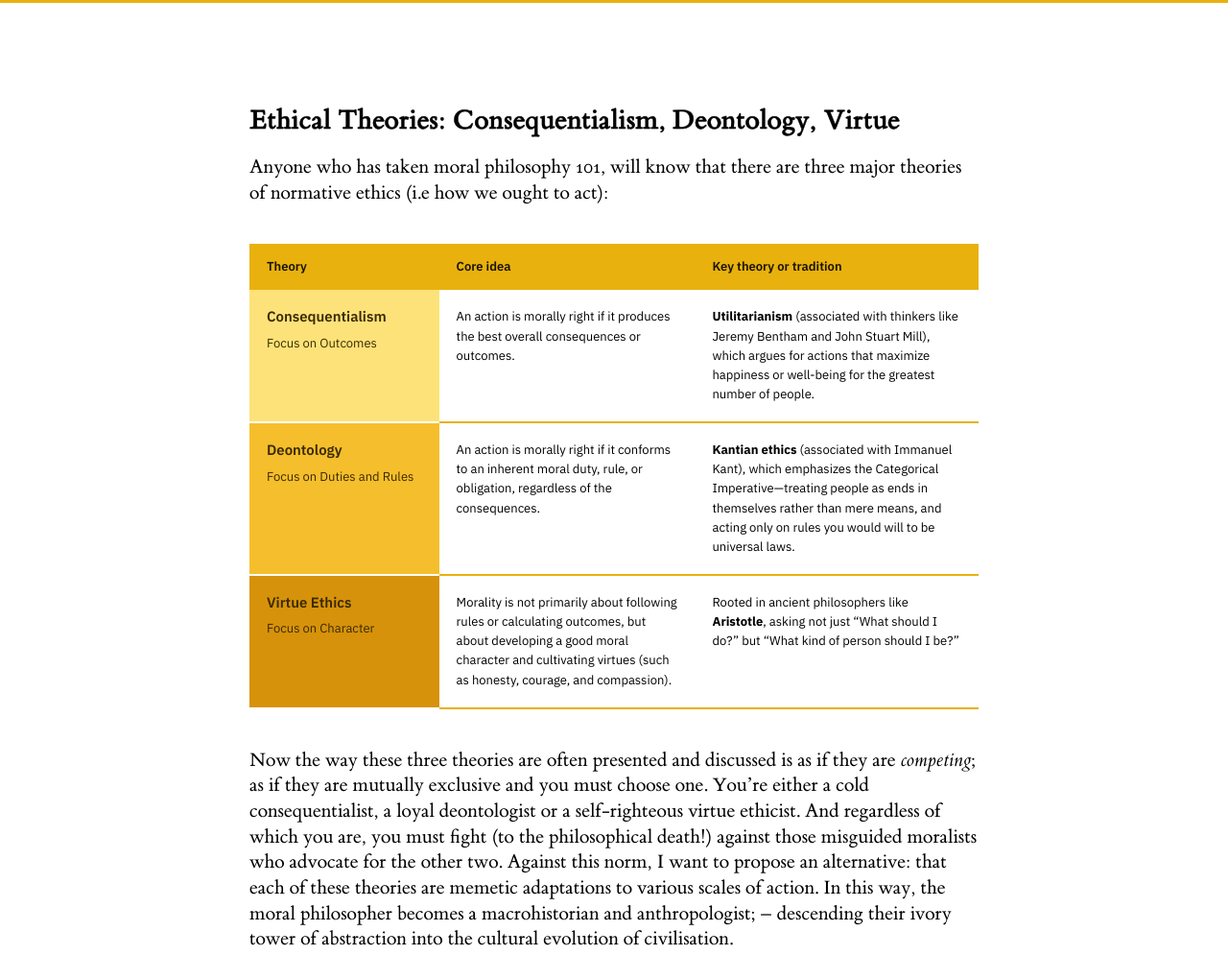
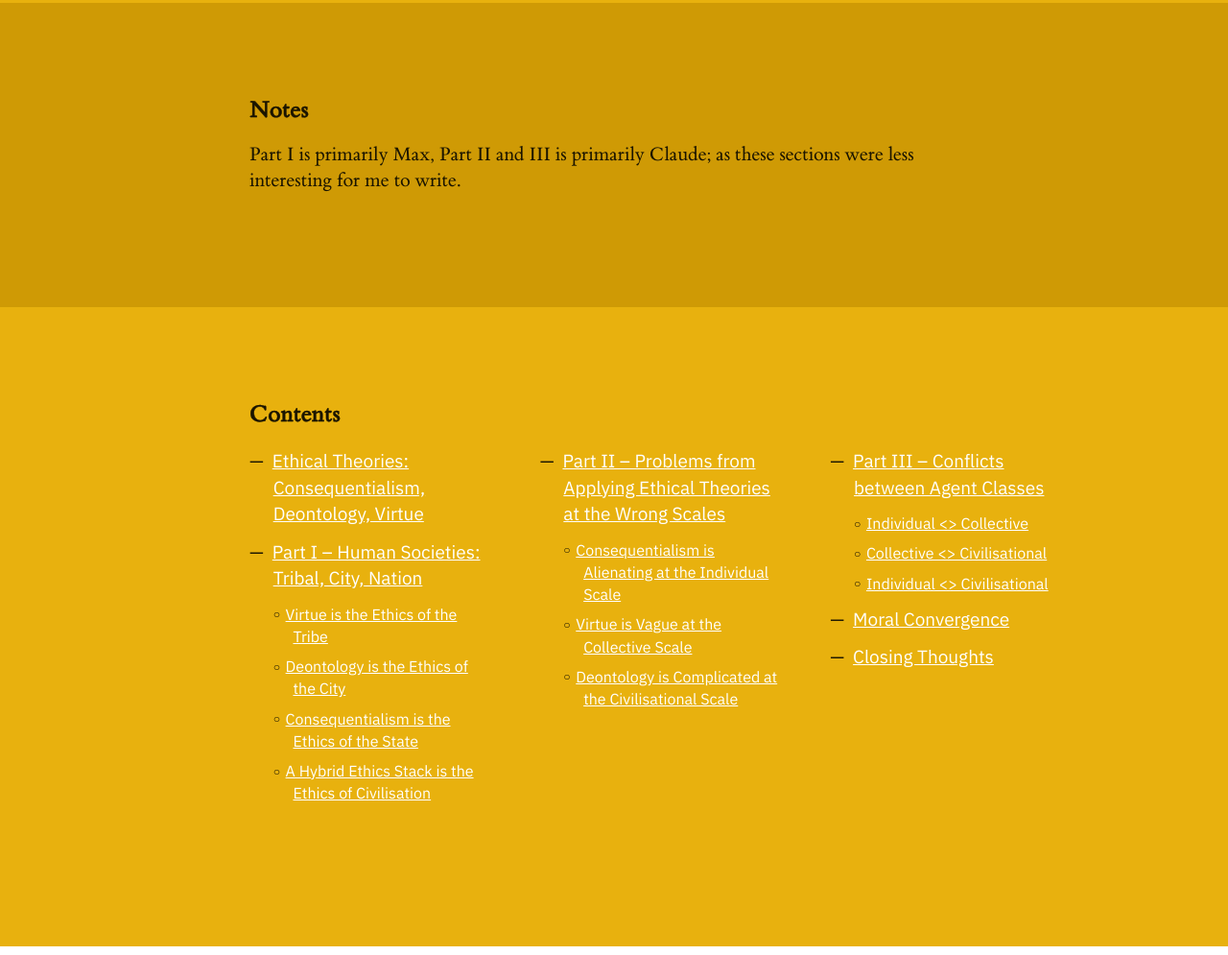
Before and after one commit to MaxRamsahoye/multiscale.ethics, a plain HTML site: page index.html in a window 1280 px wide. Shown: the part 1396-2391 px from the top of the page at 96% size. Drawn offline with Linux system fonts and the light colour scheme.

Commit message:
Notes and Contents as two more bands after the Overview
Co-Authored-By: Claude Opus 5.5 <noreply@anthropic.com>
Claude-Session: https://claude.ai/code/session_01LgHoU7ypBBF8W5HCNYuUf2

```diff
--- a/index.html
+++ b/index.html
@@ -2546,7 +2546,7 @@
 
           <div class="article-body">
             <section id="overview">
-              <button class="next-screen next-screen-overview" type="button" data-target="ethical-theories" aria-label="Continue to the next section">
+              <button class="next-screen next-screen-overview" type="button" data-target="notes" aria-label="Continue to the next section">
                 <svg viewBox="0 0 28 28" fill="none" stroke="currentColor" stroke-width="1" stroke-linejoin="round">
                 <polygon points="14,19.469 21.031,8.531 14,11.813 6.969,8.531"/>
               </svg>
@@ -2559,6 +2559,44 @@
               <p>I call this paradigm of thought &lsquo;Multi-Scale Ethics&rsquo;: how do we reconceptualise ethics accounting for the grand dimensions of modern global civilisation, particularly from the standpoint of the individual within it?</p>
 
               <p>First I set out the three major ethical theories, consequentialism, deontology and virtue ethics. Then I attempt to reconcile them as memetic adaptations to various scales of human societies, tracing how moral norms changed game-theoretically as populations moved from tribes to cities to nations. Next I consider the problems that arise from applying each theory outside the scale it was adapted to, before turning to classes of agent, comparing the ethical dynamics between individuals, collectives and civilisation in relationality to each other. Finally I reflect on moral convergence: that as civilisation integrates globally, it should also integrate ethically, with the three theories and the cultures that enact them, converging into one.</p>
+            </section>
+
+            <section id="notes" class="in-band band-alt" data-toc="off">
+              <h2><a class="heading-link" href="#notes">Notes</a></h2>
+
+              <p>Part I is primarily Max, Part II and III is primarily Claude; as these sections were less interesting for me to write.</p>
+            </section>
+
+            <section id="contents" class="in-band" data-toc="off">
+              <h2><a class="heading-link" href="#contents">Contents</a></h2>
+
+              <ul class="dash-list live-list">
+                <li><a href="#ethical-theories">Ethical Theories: Consequentialism, Deontology, Virtue</a></li>
+                <li><a href="#human-societies">Part I &ndash; Human Societies: Tribal, City, Nation</a>
+                  <ul class="dash-list live-sub">
+                    <li><a href="#virtue-tribe">Virtue is the Ethics of the Tribe</a></li>
+                    <li><a href="#deontology-city">Deontology is the Ethics of the City</a></li>
+                    <li><a href="#consequentialism-state">Consequentialism is the Ethics of the State</a></li>
+                    <li><a href="#ethics-stack">A Hybrid Ethics Stack is the Ethics of Civilisation</a></li>
+                  </ul>
+                </li>
+                <li><a href="#wrong-scales">Part II &ndash; Problems from Applying Ethical Theories at the Wrong Scales</a>
+                  <ul class="dash-list live-sub">
+                    <li><a href="#consequentialism-individual">Consequentialism is Alienating at the Individual Scale</a></li>
+                    <li><a href="#virtue-collective">Virtue is Vague at the Collective Scale</a></li>
+                    <li><a href="#deontology-civilisational">Deontology is Complicated at the Civilisational Scale</a></li>
+                  </ul>
+                </li>
+                <li><a href="#agent-classes">Part III &ndash; Conflicts between Agent Classes</a>
+                  <ul class="dash-list live-sub">
+                    <li><a href="#individual-collective">Individual &lt;&gt; Collective</a></li>
+                    <li><a href="#collective-civilisational">Collective &lt;&gt; Civilisational</a></li>
+                    <li><a href="#individual-civilisational">Individual &lt;&gt; Civilisational</a></li>
+                  </ul>
+                </li>
+                <li><a href="#moral-convergence">Moral Convergence</a></li>
+                <li><a href="#closing-thoughts">Closing Thoughts</a></li>
+              </ul>
             </section>
 
             <section id="ethical-theories">
```
Also changed, not shown: 1 other file.
